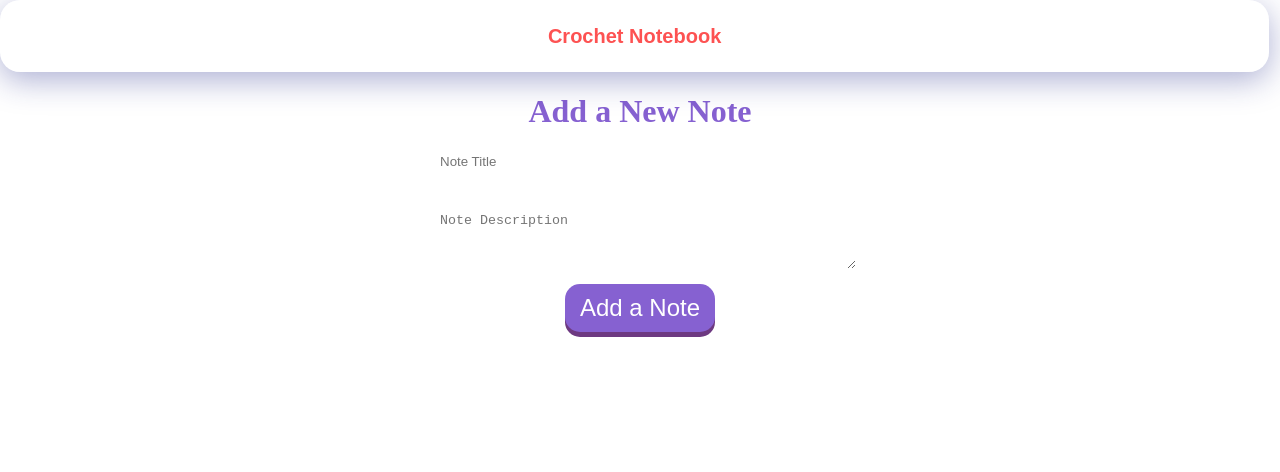
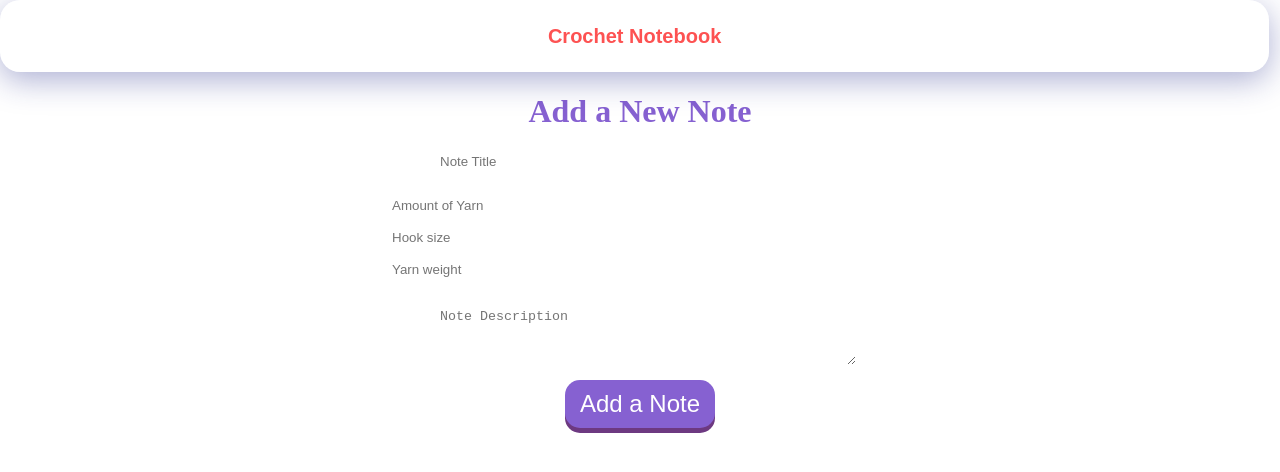
Before and after one commit to libbyreeves/Crochet-Notebook-Firebase-React, a React (Create React App) app: page / in a window 1280 px wide. Shown: the top 472 px of the page. Built offline with nearby package versions, Linux system fonts and the light colour scheme.

Commit message:
changed the dropdown menus to text fields instead

```diff
--- a/package.json
+++ b/package.json
@@ -10,6 +10,7 @@
     "react": "^18.2.0",
     "react-dom": "^18.2.0",
     "react-scripts": "5.0.1",
+    "sass": "^1.58.0",
     "web-vitals": "^2.1.4"
   },
   "scripts": {
--- a/src/App.js
+++ b/src/App.js
@@ -5,6 +5,7 @@ import "./components/NavBar";
 import NavBar from "./components/NavBar";
 import NoteAdd from "./components/NoteAdd";
 import Notebook from "./components/Notebook";
+
 import "./App.css";
 
 const firebaseConfig = {
@@ -37,7 +38,11 @@ const App = () => {
         let note = {
           id: snapshot.key,
           title: snapshot.val().title,
+          yarn: snapshot.val().yarn,
           description: snapshot.val().description,
+          hook: snapshot.val().hook,
+          weight: snapshot.val().weight
+
         };
         let notebook = noteBookData;
         notebook.push(note);
@@ -58,11 +63,15 @@ const App = () => {
     updateNotes();
   }, []);
 
+
+
   return (
     <div className="app">
       <NavBar />
       <div className="note-section">
         <NoteAdd />
+
+
         <Notebook notebook={noteBookData} />
       </div>
     </div>
--- a/src/components/NoteAdd/NoteAdd.js
+++ b/src/components/NoteAdd/NoteAdd.js
@@ -3,9 +3,15 @@ import firebase from "firebase/compat/app";
 import "firebase/compat/database";
 import "./NoteAdd.css";
 
+
+
 const NoteAdd = () => {
     const [title, setTitle] = useState("");
     const [description, setDescription] = useState("");
+    const [yarn, setYarn] = useState("");
+    const [hook, setHook] = useState("");
+    const [weight, setWeight] = useState("");
+
 
     const handleTitleChange = (event) => {
         setTitle(event.target.value);
@@ -15,11 +21,27 @@ const NoteAdd = () => {
         setDescription(event.target.value);
     };
 
+    const handleYarnChange = (event) => {
+        setYarn(event.target.value);
+    };
+
+    const handleHookChange = (event) => {
+        setHook(event.target.value);
+    };
+
+    const handleWeightChange = (event) => {
+        setWeight(event.target.value);
+    };
+
+
     const addNote = () => {
-        if (title !== "" && description !== "") {
+        if (title !== "" && yarn !== "" && description !== "" && weight !== "" && hook !== "") {
             firebase.database().ref("notebook").push({
                 title: title,
+                yarn: yarn,
                 description: description,
+                weight: weight,
+                hook: hook
             });
         }
     };
@@ -36,6 +58,38 @@ const NoteAdd = () => {
                         placeholder="Note Title"
                         value={title}
                         onChange={(val) => handleTitleChange(val)}
+                    />
+                </div>
+
+
+                <div className="form-group">
+                    <input
+                        type="text"
+                        className="noteadd-yarn"
+                        name="noteadd-yarn"
+                        placeholder="Amount of Yarn"
+                        value={yarn}
+                        onChange={(val) => handleYarnChange(val)}
+                    />
+                </div>
+                <div className="form-group">
+                    <input
+                        type="text"
+                        className="noteadd-hook"
+                        name="noteadd-hook"
+                        placeholder="Hook size"
+                        value={hook}
+                        onChange={(val) => handleHookChange(val)}
+                    />
+                </div>
+                <div className="form-group">
+                    <input
+                        type="text"
+                        className="noteadd-weight"
+                        name="noteadd-weight"
+                        placeholder="Yarn weight"
+                        value={weight}
+                        onChange={(val) => handleWeightChange(val)}
                     />
                 </div>
                 <div className="form-group">
--- a/src/components/Notebook/Notebook.css
+++ b/src/components/Notebook/Notebook.css
@@ -34,6 +34,9 @@
 .notebookInfo-title h3 {
     padding-left: 1rem;
 }
+.notebookInfo-yarn h4 {
+    padding-left: 1rem;
+}
 
 .notebookInfo-title .remove {
     padding-right: 1rem;
--- a/src/components/Notebook/Notebook.js
+++ b/src/components/Notebook/Notebook.js
@@ -21,6 +21,16 @@ const Notebook = (props) => {
                                         ❌
                                     </div>
                                 </div>
+                                <div className="notebookInfo-yarn">
+                                    <h4>{note.yarn}</h4>
+                                </div>
+                                <div className="notebookInfo-hook">
+                                    <h4>{note.hook}</h4>
+                                </div>
+                                <div className="notebookInfo-weight">
+                                    <h4>{note.weight}</h4>
+                                </div>
+
                                 <div className="notebookInfo-description">
                                     <p>{note.description}</p>
                                 </div>
```
Also changed, not shown: .html (deleted), 1 other file (tests, documents, lock files or other folders).
